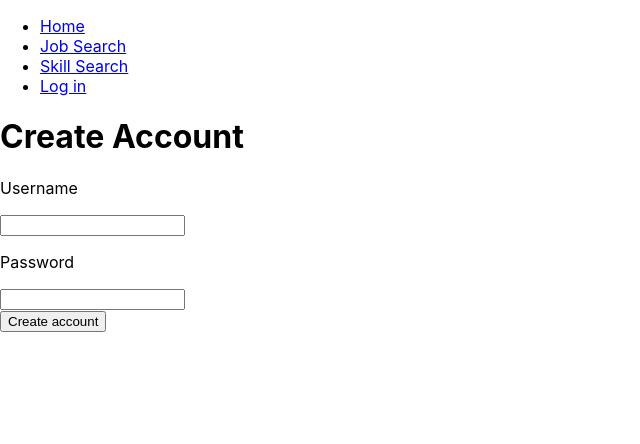
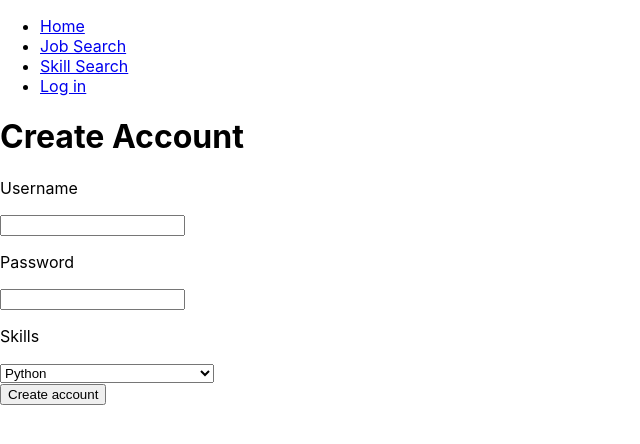
Before and after one commit to msmithp/jse-annotate, a React (Create React App) app in the folder frontend/: page /create-account in a window 1280 px wide. Shown: the top 444 px of the page, without its empty margins (0-640 px from the left). Built offline with nearby package versions, Linux system fonts and the light colour scheme.

Commit message:
Add basic dropdown menu

```diff
--- /dev/null
+++ b/frontend/src/components/Dropdown.tsx
@@ -0,0 +1,28 @@
+import React from "react";
+
+interface DropdownProps {
+    values: {[category: string]: {
+        id: number,
+        name: string
+    }[]}
+}
+
+function Dropdown({ values }: DropdownProps) {
+    // For each category:
+    const options = Object.keys(values).map(category =>
+        <optgroup label={category}>
+            {/* For each skill in this category: */}
+            {values[category].map(skill =>
+                <option key={skill.id}>{skill.name}</option>
+            )}
+        </optgroup>
+    );
+
+    return(
+        <div>
+            <select>{options}</select>
+        </div>
+    )
+}
+
+export default Dropdown;
--- a/frontend/src/components/index.ts
+++ b/frontend/src/components/index.ts
@@ -1 +1,2 @@
 export {default as Navbar } from "./Navbar";
+export {default as Dropdown} from "./Dropdown";
--- a/frontend/src/pages/CreateAccount.tsx
+++ b/frontend/src/pages/CreateAccount.tsx
@@ -1,5 +1,42 @@
 import React from "react";
 import { useState } from "react";
+import Dropdown from "../components/Dropdown";
+
+const languages: string[]      = ["Python", "Java", "C", "C++", "JavaScript"];
+const frameworks: string[]     = ["Django", "React", "Node.js", "Angular.js", "Express.js"];
+const cloudPlatforms: string[] = ["Amazon Web Services (AWS)", "Google Cloud Platform (GCP)",
+                                  "Microsoft Azure"];
+// const values = {"Programming Languages": languages,
+//     "Web Frameworks": frameworks, "Cloud Computing Platforms": cloudPlatforms};
+
+// const values = [
+//     {id: 0, name: "Python", category: "Programming Languages"},
+//     {id: 1, name: "Java", category: "Programming Languages"},
+//     {id: 2, name: "C", category: "Programming Languages"},
+//     {id: 3, name: "C++", category: "Programming Languages"},
+//     {id: 4, name: "JavaScript", category: "Programming Languages"},
+//     {id: 5, name: "Django", category: "Web Frameworks"},
+//     {id: 6, name: "React", category: "Web Frameworks"},
+//     {id: 7, name: "Node.js", category: "Web Frameworks"},
+//     {id: 8, name: "Angular.js", category: "Web Frameworks"},
+//     {id: 9, name: "Express.js", category: "Web Frameworks"},
+//     {id: 10, name: "Amazon Web Services (AWS)", category: "Cloud Platforms"},
+//     {id: 11, name: "Google Cloud Platform (GCP)", category: "Cloud Platforms"},
+//     {id: 12, name: "Microsoft Azure", category: "Cloud Platforms"}
+// ]
+
+const values = {
+    "Programming Languages": [
+        {id: 0, name: "Python"}, {id: 1, name: "Java"},
+        {id: 2, name: "C"}, {id: 3, name: "C++"}, {id: 4, name: "JavaScript"}
+    ], "Web Frameworks": [
+        {id: 5, name: "Django"}, {id: 6, name: "React"}, {id: 7, name: "Node.js"},
+        {id: 8, name: "Angular.js"}, {id: 9, name: "Express.js"}
+    ], "Cloud Computing Platforms": [
+        {id: 10, name: "Amazon Web Services (AWS)"}, {id: 11, name: "Google Cloud Platform (GCP)"},
+        {id: 12, name: "Microsoft Azure"}
+    ]
+};
 
 interface CreateAccountFormProps {
     handler: (username: string, password: string) => void
@@ -35,6 +72,22 @@ function CreateAccountForm({ handler }: CreateAccountFormProps) {
                     type="password"
                 />
             </label>
+            <label>
+                <p>Skills</p>
+                <Dropdown values={values} />
+                {/* <select>
+                    <optgroup label="Programming languages">
+                        <option>First skill</option>
+                        <option>Second skill</option>
+                        <option>Third skill</option>
+                    </optgroup>
+                    <optgroup label="Cloud platforms">
+                        <option>Fourth skill</option>
+                        <option>Fifth skill</option>
+                        <option>Sixth skill</option>
+                    </optgroup>
+                </select> */}
+            </label>
             <div>
                 <button type="submit">Create account</button>
             </div>
--- a/frontend/src/pages/Login.tsx
+++ b/frontend/src/pages/Login.tsx
@@ -1,5 +1,6 @@
 import React from "react";
 import { useState } from "react";
+import { NavLink } from "react-router-dom";
 
 
 interface LoginFormProps {
@@ -57,6 +58,7 @@ function Login() {
         <div>
             <h1>Log In</h1>
             <LoginForm handler={handleLogin}/>
+            <NavLink to="/create-account">Create an account</NavLink>
         </div>
     )
 }
```
